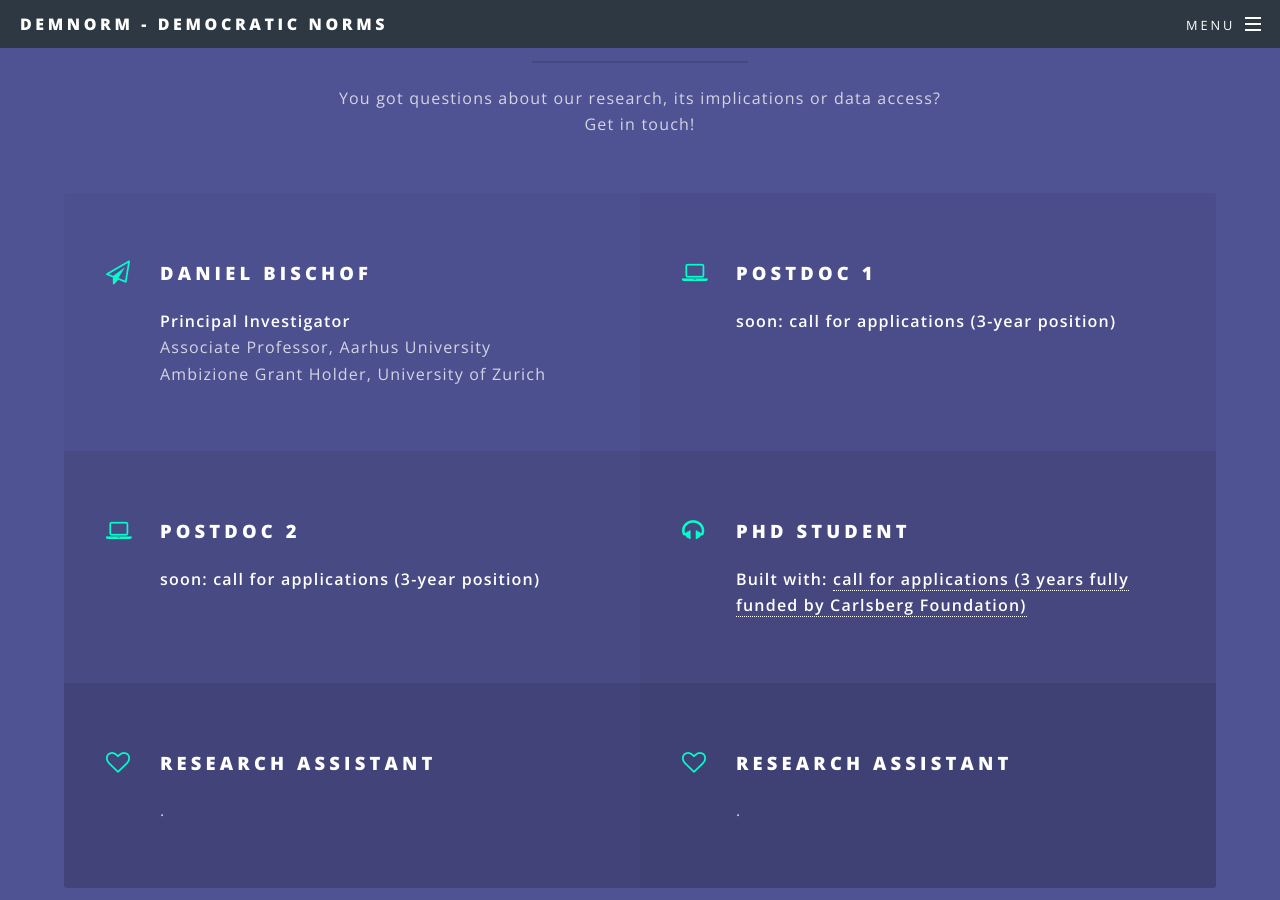
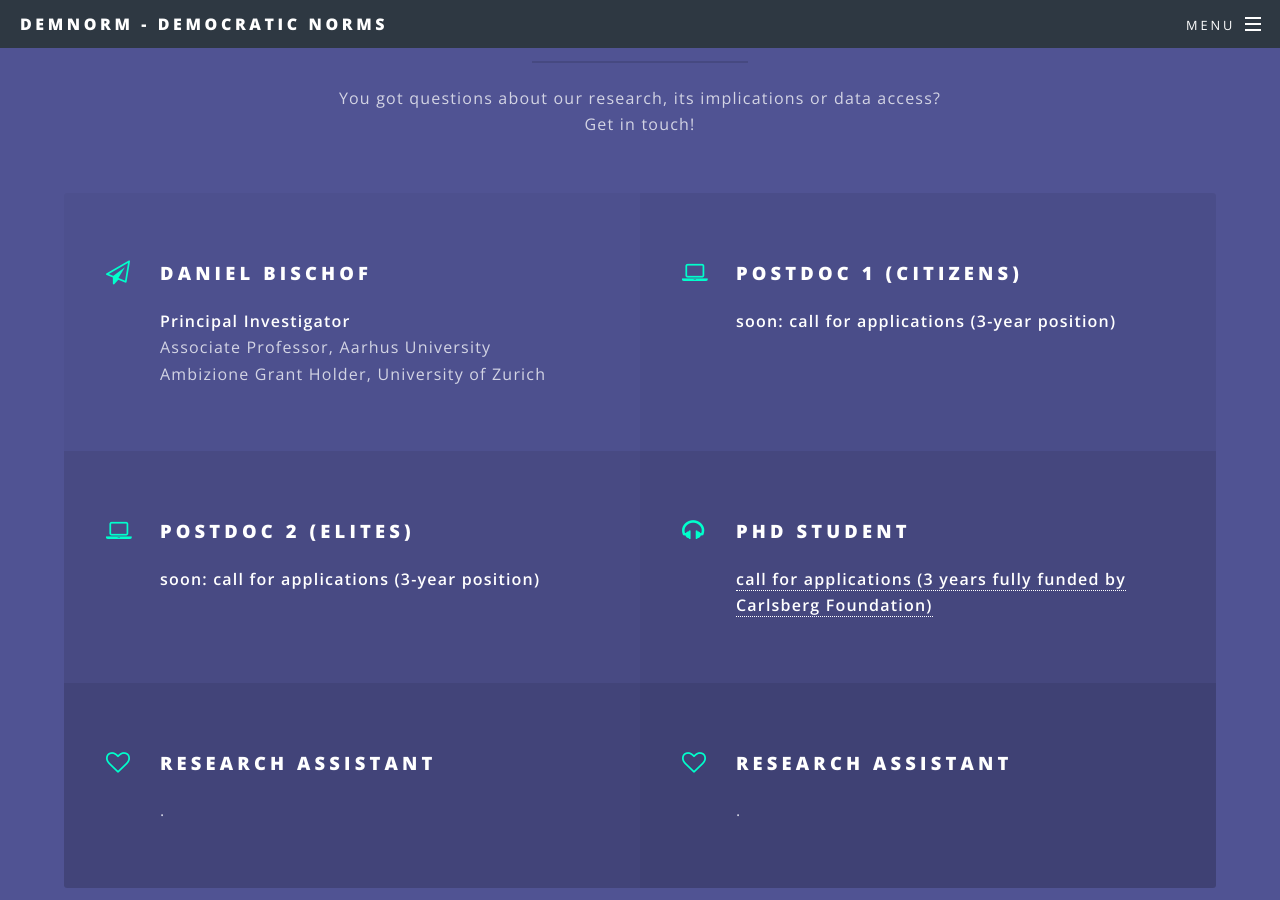
Before and after one commit to demnorm/demnorm.github.io, a Jekyll site: the page built from index.html, in a window 1280 px wide and 900 px high, scrolled down 3253 px. Built offline with Jekyll 4.4.1, drawn with Linux system fonts in a browser that asks for light colours.

Commit message:
Update index.html

```diff
--- a/index.html
+++ b/index.html
@@ -69,16 +69,16 @@
 									<p><b>Principal Investigator</b> <br /> Associate Professor, Aarhus University <br /> Ambizione Grant Holder, University of Zurich </p>
 								</li>
 								<li class="icon fa-laptop">
-									<h3>Postdoc 1</h3>
+									<h3>Postdoc 1 (citizens)</h3>
 									<p><b> soon: call for applications (3-year position) </b></p>
 								</li>
 								<li class="icon fa-laptop">
-									<h3>Postdoc 2</h3>
+									<h3>Postdoc 2 (elites)</h3>
 									<p><b> soon: call for applications (3-year position) </b></p>
 								</li>
 								<li class="icon fa-headphones">
 									<h3>PhD student</h3>
-									<p><b> Built with: <a href="https://au.career.emply.com/en/ad/phd-special-call-phd-position-within-the-project-demnorm-democratic-norms/r3ggpp" target="_blank">call for applications (3 years fully funded by Carlsberg Foundation)</a> </b></p>
+									<p><b> <a href="https://au.career.emply.com/en/ad/phd-special-call-phd-position-within-the-project-demnorm-democratic-norms/r3ggpp" target="_blank">call for applications (3 years fully funded by Carlsberg Foundation)</a> </b></p>
 								</li>
 								<li class="icon fa-heart-o">
 									<h3>Research Assistant</h3>
```
